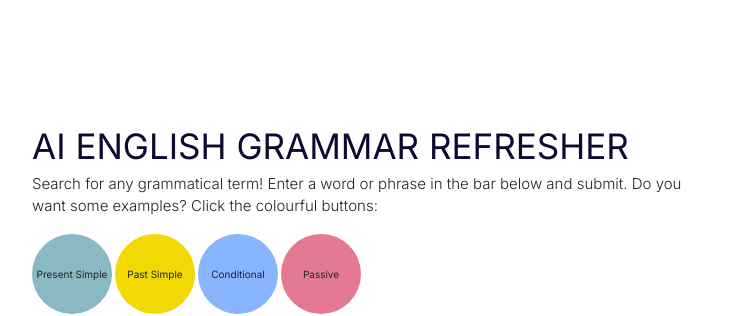
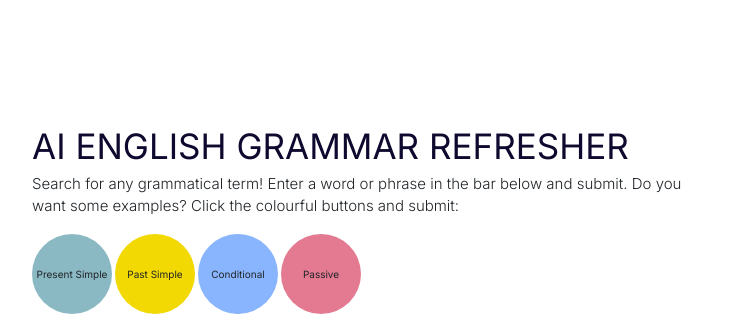
Before and after one commit to Rosemary-Hogarth/AI-English-Grammar-Refresher, a plain HTML site: page index.html in a window 1280 px wide. Shown: the top 316 px of the page, without its empty margins (273-1006 px from the left). Drawn offline with nearby package versions, Linux system fonts and the light colour scheme.

Commit message:
Added extra instructions

```diff
--- a/index.html
+++ b/index.html
@@ -43,7 +43,8 @@
       <h1>AI ENGLISH GRAMMAR REFRESHER</h1>
       <p>
         Search for any grammatical term! Enter a word or phrase in the bar below
-        and submit. Do you want some examples? Click the colourful buttons:
+        and submit. Do you want some examples? Click the colourful buttons and
+        submit:
       </p>
       <ul class="avatars">
         <li class="avatar_1" id="avatar_1">Present Simple</li>
```
